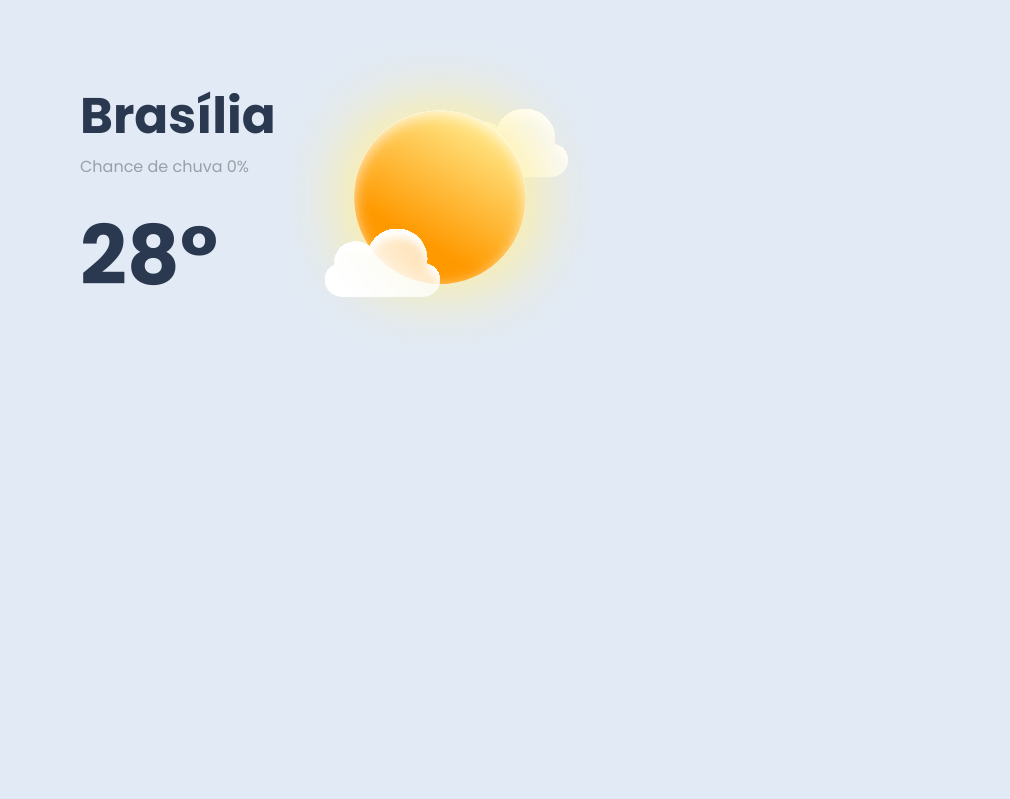
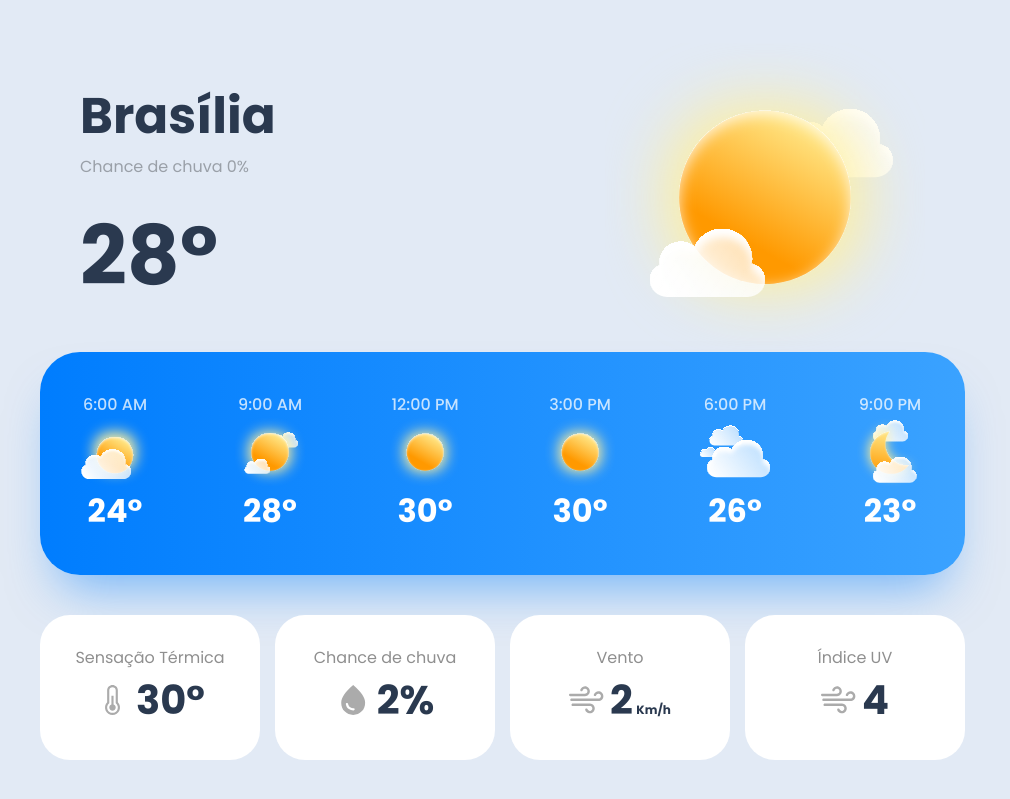
Before and after one commit to eduardomr/clima-hoje, a plain HTML site: page index.html in a window 1280 px wide. Shown: the part 109-908 px from the top of the page, without its empty margins (0-1010 px from the left). Before the commit the page ends 800 px from the top, so only its background shows below. Drawn offline with Linux system fonts and the light colour scheme.

Commit message:
Add hourly weather forecast and weather details

```diff
--- a/index.html
+++ b/index.html
@@ -32,7 +32,69 @@
             <p>Chance de chuva 0%</p>
             <h2>28°</h2>
           </div>
-          <img src="./images/sun-clouds.svg" alt="Sol com poucas nuvens">
+          <img src="./images/sun-clouds.svg" alt="Sol com poucas nuvens" />
+        </div>
+        <div class="hourly-forecast-container">
+          <div class="hour-weather-item">
+            <p>6:00 AM</p>
+            <img src="./images/sun-cloud.svg" alt="" />
+            <p>24°</p>
+          </div>
+          <div class="hour-weather-item">
+            <p>9:00 AM</p>
+            <img src="./images/sun-clouds.svg" alt="" />
+            <p>28°</p>
+          </div>
+          <div class="hour-weather-item">
+            <p>12:00 PM</p>
+            <img src="./images/sun.svg" alt="" />
+            <p>30°</p>
+          </div>
+          <div class="hour-weather-item">
+            <p>3:00 PM</p>
+            <img src="./images/sun.svg" alt="" />
+            <p>30°</p>
+          </div>
+          <div class="hour-weather-item">
+            <p>6:00 PM</p>
+            <img src="./images/clouds.svg" alt="" />
+            <p>26°</p>
+          </div>
+          <div class="hour-weather-item">
+            <p>9:00 PM</p>
+            <img src="./images/moon-clouds.svg" alt="">
+            <p>23°</p>
+          </div>
+        </div>
+        <div class="weather-details-container">
+          <div class="weather-detail-item">
+            <p>Sensação Térmica</p>
+            <div>
+              <img src="images/temperature.svg" alt="">
+              <p>30°</p>
+            </div>
+          </div>
+           <div class="weather-detail-item">
+            <p>Chance de chuva</p>
+            <div>
+              <img src="images/rain.svg" alt="">
+              <p>2%</p>
+            </div>
+          </div>
+          <div class="weather-detail-item">
+            <p>Vento</p>
+            <div>
+              <img src="images/wind.svg" alt="">
+              <p>2 <span>Km/h</span></p>
+            </div>
+          </div>
+          <div class="weather-detail-item">
+            <p>Índice UV</p>
+            <div>
+              <img src="images/wind.svg" alt="">
+              <p>4</p>
+            </div>
+          </div>
         </div>
       </div>
       <div></div>
--- a/styles.css
+++ b/styles.css
@@ -57,6 +57,88 @@ body {
   font-weight: 500px;
 }
 
+
+/* Previsão por Hora */
+.hourly-forecast-container{
+  border-radius: 40px;
+  padding: 40px;
+  background: linear-gradient(90.28deg, #007dfe 0.22%, #3aa2ff 99.76%);
+  box-shadow:0px 30px 50px -19px rgba(1, 126, 254, 0.5);
+  display: flex;
+  align-items:center;
+  justify-content: space-between;
+
+}
+
+.hourly-forecast-container .hour-weather-item {
+  display: flex;
+  flex-direction: column;
+
+  justify-content: center;
+  align-items: center;
+}
+
+.hourly-forecast-container .hour-weather-item > p:first-child{
+  color:#fff;
+  opacity: 75%;
+  font-weight: 500;
+}
+
+.hourly-forecast-container .hour-weather-item > p:last-child{
+  color:#fff;
+  font-weight: 700;
+  font-size: 2rem;
+}
+
+.hourly-forecast-container .hour-weather-item >img{
+ width: 70px;
+ height: 70px;
+}
+
+/* Detalhes */
+
+.weather-details-container{
+  margin-top: 40px;
+  display: grid;
+  grid-template-columns: repeat(4,220px);
+  column-gap: 15px;
+}
+.weather-details-container .weather-detail-item{
+  background-color: #fff;
+  border-radius: 30px;
+  padding: 30px;
+  display: flex;
+  flex-direction: column;
+  justify-content: center;
+  align-items: center;
+  text-align: center;
+}
+
+.weather-details-container .weather-detail-item > p:first-child{
+  color:#8f8f8f;
+}
+.weather-details-container .weather-detail-item > div{
+  display: flex;
+  align-items: center;
+
+}
+
+.weather-details-container .weather-detail-item > div > p{
+  font-size: 2.5rem;
+  font-weight: 700;
+  color:#2a394f;
+  margin-left: 6px;
+}
+.weather-details-container .weather-detail-item > div > p >span{
+  font-size: 0.75rem;
+  margin-left: -5px;
+}
+
+.weather-details-container .weather-detail-item > div > img {
+  width: 35px;
+  height: 30px;
+}
+
 /* Utilitys */
 
 .custom-input {
```
